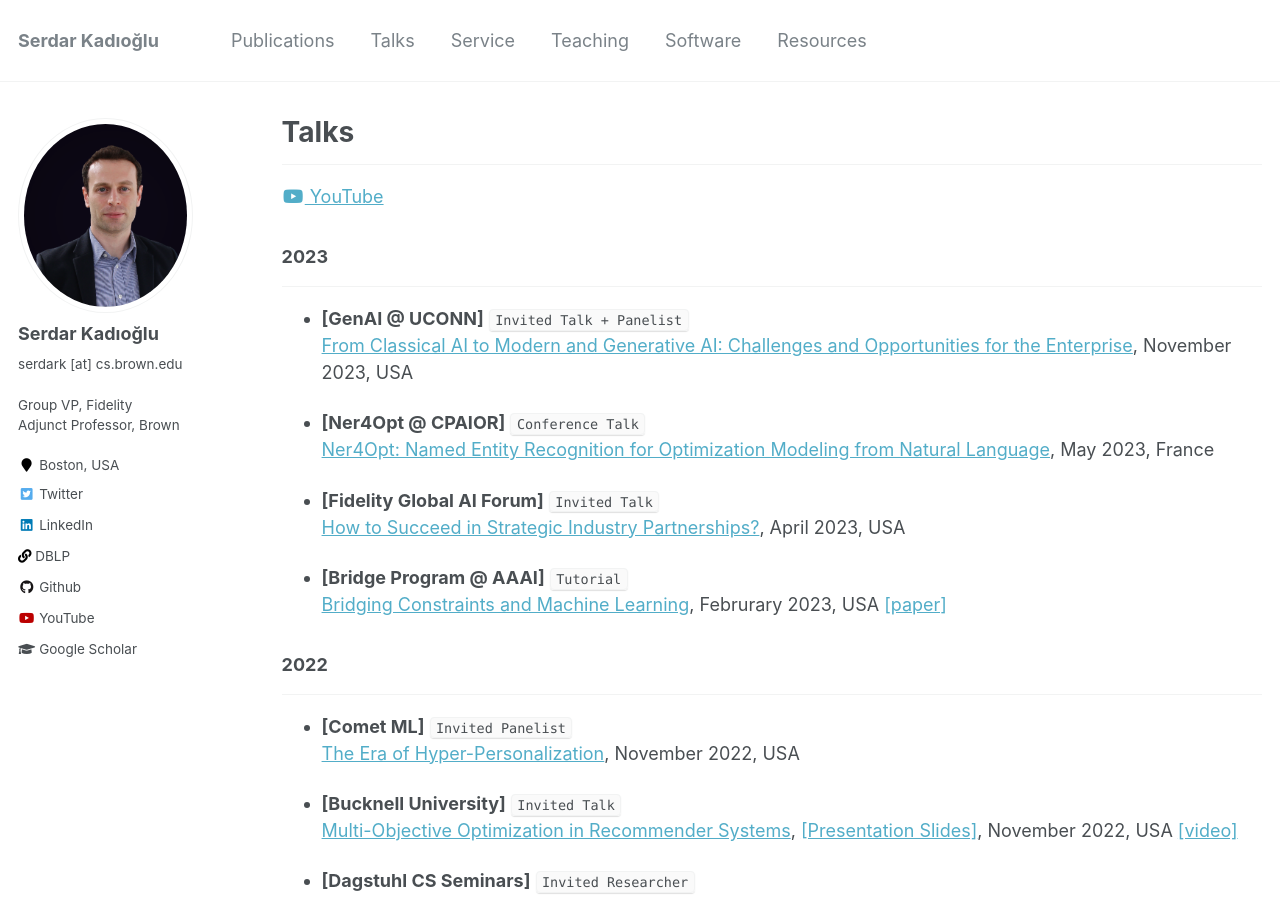
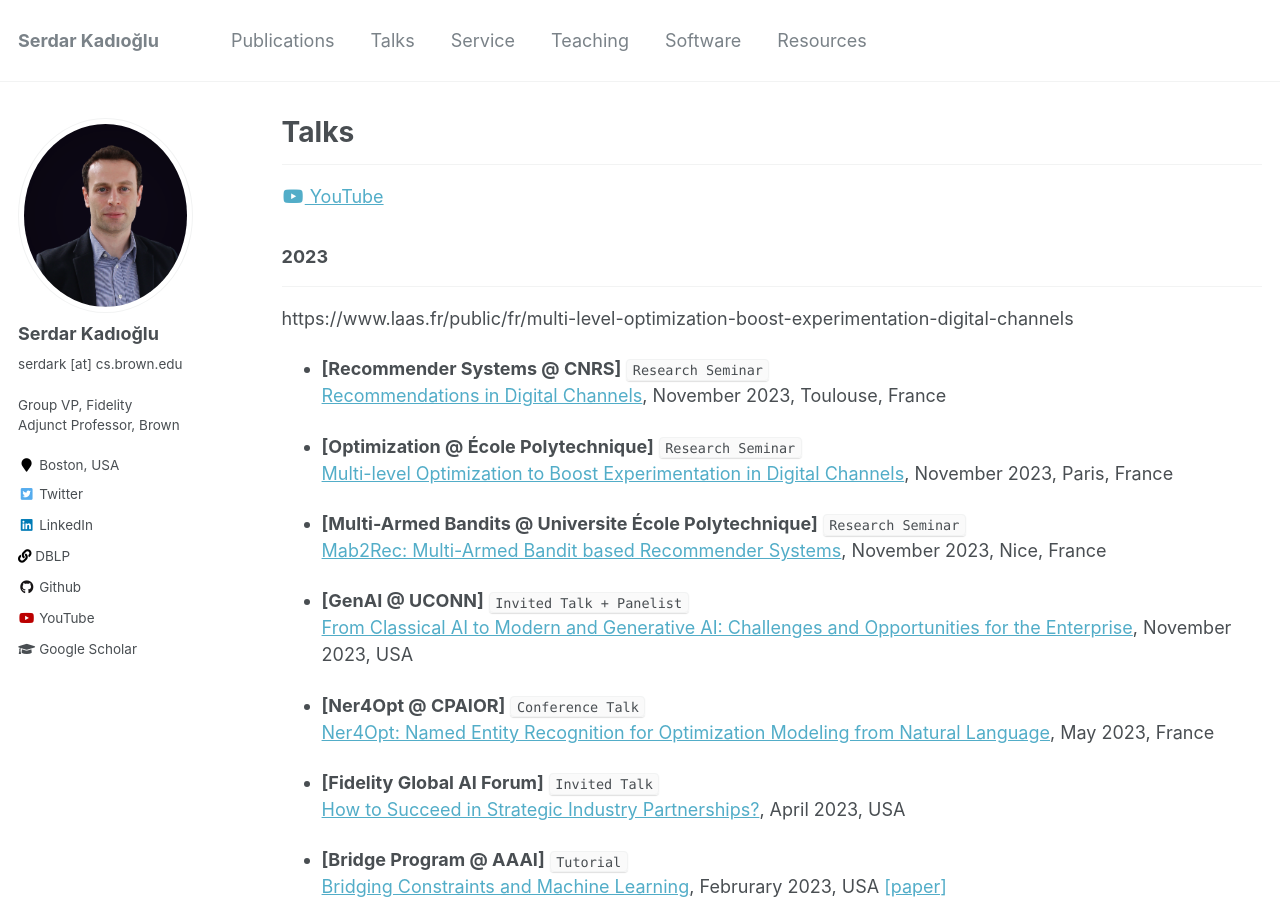
Before and after one commit to skadio/skadio.github.io, a Jekyll site: the page built from _pages/talks.md, in a window 1280 px wide and 900 px high. Built offline with Jekyll 4.4.1, drawn with Linux system fonts in a browser that asks for light colours.

Commit message:
Update talks.md

```diff
--- a/_pages/talks.md
+++ b/_pages/talks.md
@@ -11,6 +11,16 @@ author_profile: true
 ### 2023
 
 ---
+https://www.laas.fr/public/fr/multi-level-optimization-boost-experimentation-digital-channels
+
+* **[Recommender Systems @ CNRS]** `Research Seminar`\
+   [Recommendations in Digital Channels](https://www.lix.polytechnique.fr/news/430/view), November 2023, Toulouse, France
+
+* **[Optimization @ École Polytechnique]** `Research Seminar`\
+   [Multi-level Optimization to Boost Experimentation in Digital Channels](https://www.lix.polytechnique.fr/news/430/view), November 2023, Paris, France
+
+* **[Multi-Armed Bandits @ Universite École Polytechnique]** `Research Seminar`\
+   [Mab2Rec: Multi-Armed Bandit based Recommender Systems](https://www.i3s.unice.fr/en/scientific-diffusion/seminars/2023/mdsc), November 2023, Nice, France
 
 * **[GenAI @ UCONN]** `Invited Talk + Panelist`\
    [From Classical AI to Modern and Generative AI: Challenges and Opportunities for the Enterprise](https://cacc.engr.uconn.edu/ai-workshop-home/ai-workshop-2023-savethedate/), November 2023, USA
```
